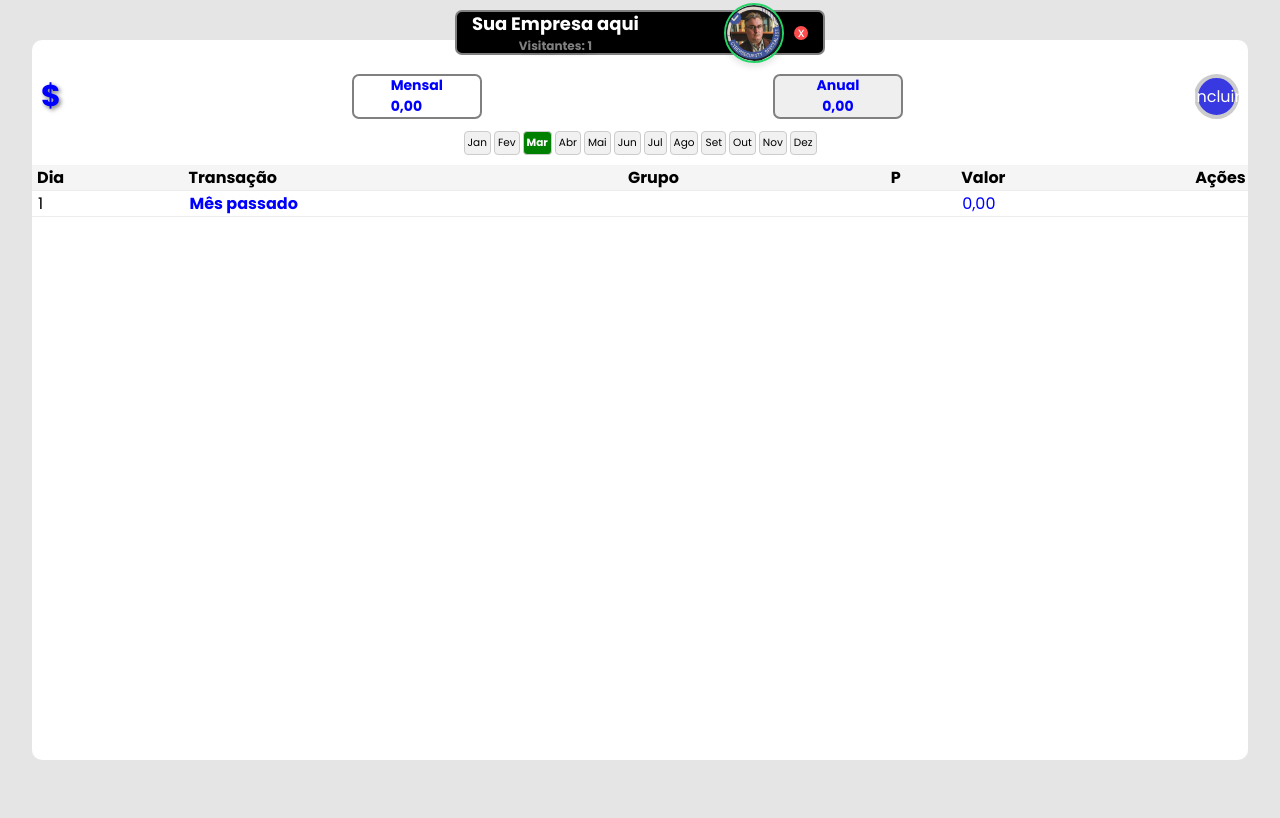
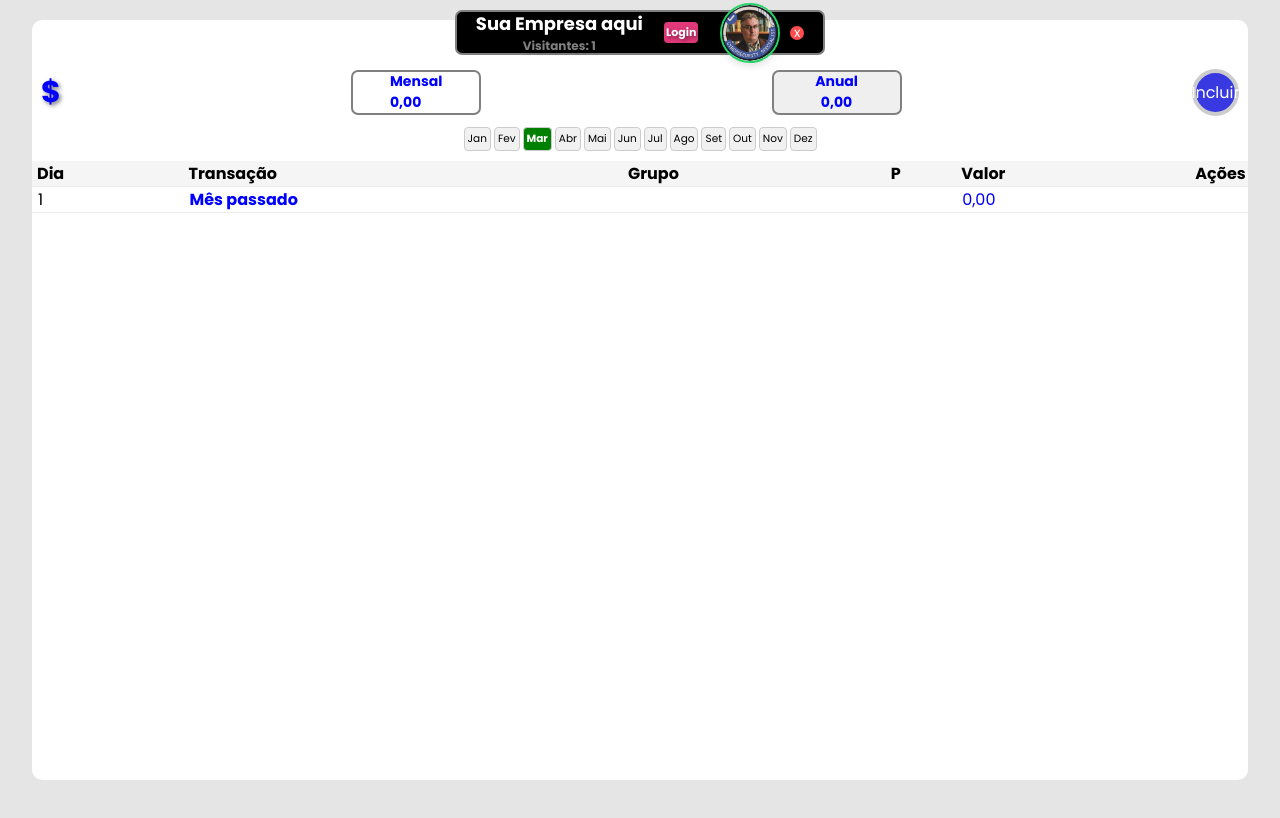
Before and after one commit to souzamarcell/custo-311, a plain HTML site: page index.html in a window 1280 px wide. Drawn offline with nearby package versions, Linux system fonts and the light colour scheme.

Commit message:
feat: login 1 party 1.2.6

```diff
--- a/index.html
+++ b/index.html
@@ -17,7 +17,10 @@
       <p id="contadores">Visitantes: <span id="contador"></span></p>
     </span>
 
-    <div class="espacoIcone">............</div>
+    <div class="espacoIcone">...</div>
+    <div class="login">Login</div>
+    <div class="espacoIcone">...</div>
+
     <a href="https://wa.me/5592991357070" class="whatsApp-link" target="_blank">
       <div class="whatsApp-icon">
         <img src="Imagens/marcell-whatsApp.jpg" alt="whatsApp Marcell Ramos de Souza">
--- a/style.css
+++ b/style.css
@@ -23,7 +23,7 @@
   justify-content: space-between;
   /* margin: auto 12px; */
   margin: 0 9px;
-  margin-top: 21px;
+  margin-top: 37px;
 }
 
 .header span {
@@ -34,7 +34,7 @@
 
 .container {
   width: 95%;
-  height: 90%;
+  height: 95%;
   border-radius: 10px;
   background: white;
 }
@@ -65,6 +65,15 @@
   justify-content: center;
 
   background-color: black;
+}
+
+.login {
+  font-size: 11px;
+  padding: 2px;
+  border-radius: 4px;
+  border: none;
+  color: white;
+  background-color: rgb(226, 57, 122);
 }
 
 .espacoIcone {
@@ -115,8 +124,8 @@
 
 #new {
   font-size: 16px;
-  width: 45px; /* Defina um tamanho fixo */
-  height: 45px; /* Igual à largura para formar um círculo */
+  width: 47px; /* Defina um tamanho fixo */
+  height: 47px; /* Igual à largura para formar um círculo */
   border-radius: 50%; /* Deixa o botão completamente redondo */
   /* border: none; */
   border: 4px solid purple;
```
